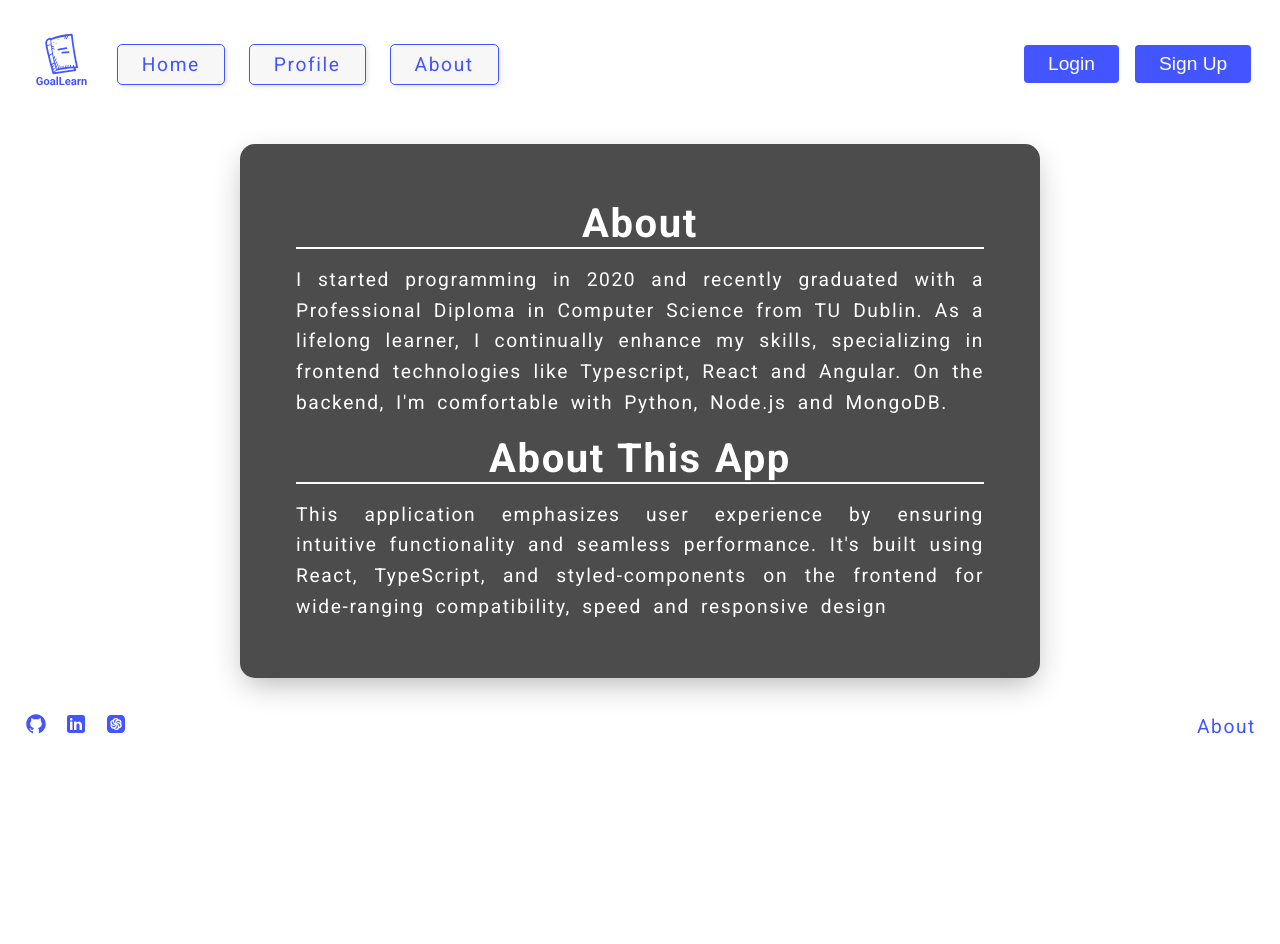
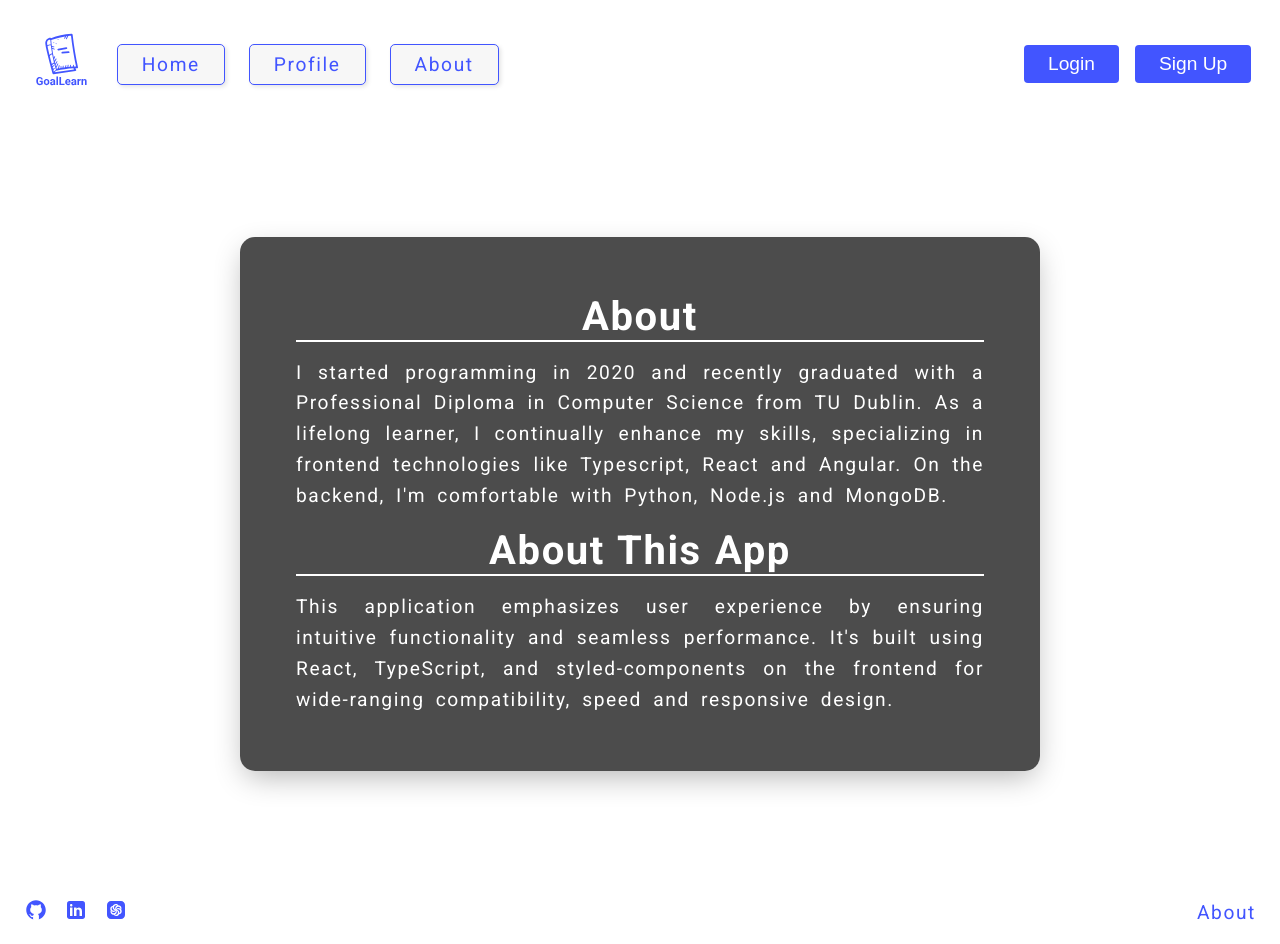
Before and after one commit to pmk7/react-typescript-flashcards, a React (Create React App) app: page /about in a window 1280 px wide. Before the commit the page ends 800 px from the top, so only its background shows below. Built offline with nearby package versions, Linux system fonts and the light colour scheme; no server answers.

Commit message:
refactored

```diff
--- a/src/components/About.tsx
+++ b/src/components/About.tsx
@@ -19,7 +19,7 @@ const About = () => {
           This application emphasizes user experience by ensuring intuitive
           functionality and seamless performance. It's built using React,
           TypeScript, and styled-components on the frontend for wide-ranging
-          compatibility, speed and responsive design
+          compatibility, speed and responsive design.
         </p>
       </div>
     </Wrapper>
@@ -41,6 +41,7 @@ const Wrapper = styled.div`
   align-items: center;
   color: white;
   margin: 1rem 2rem;
+  height: 90vh;
 
   .about-container {
     max-width: 800px;
--- a/src/components/Footer.tsx
+++ b/src/components/Footer.tsx
@@ -43,7 +43,8 @@ const Wrapper = styled.footer`
   display: flex;
   justify-content: space-between;
   align-items: center;
-  background-color: white;
+
+  background-color: var(--main-white);
   padding: 0 1rem;
 
   ul {
```
